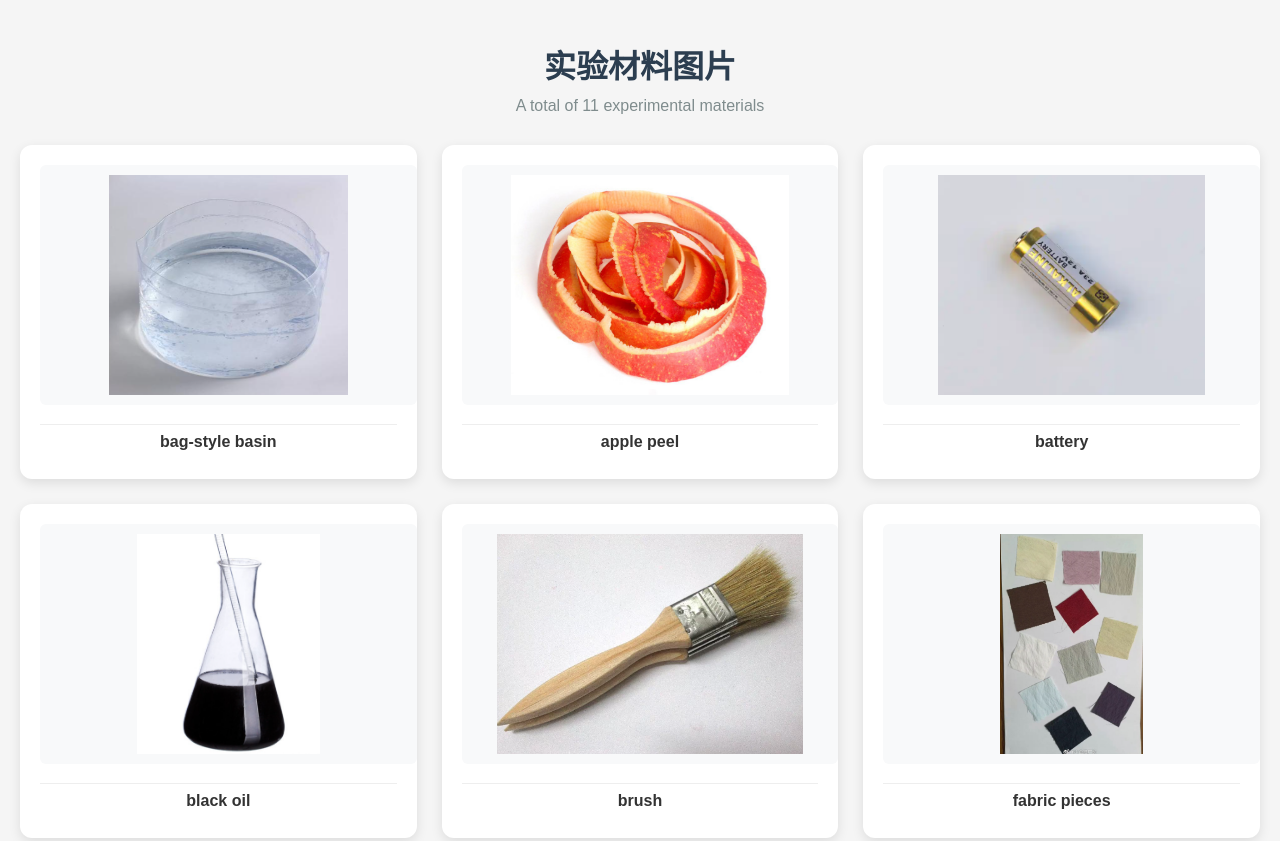
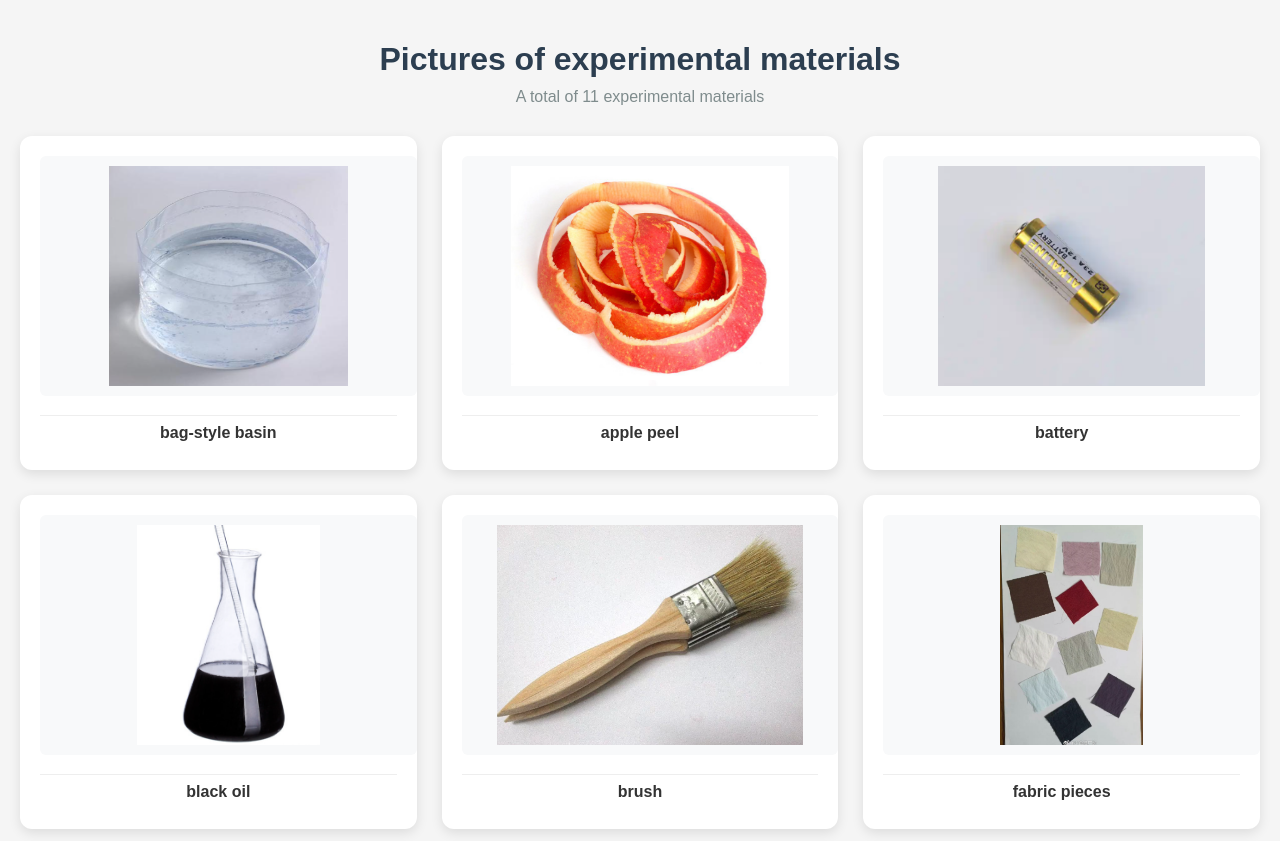
Before and after one commit to Jerry-18-bit/Photos, a plain HTML site: page index.html in a window 1280 px wide. Shown: the top 841 px of the page. Drawn offline with Linux system fonts and the light colour scheme.

Commit message:
Update index.html

```diff
--- a/index.html
+++ b/index.html
@@ -58,7 +58,7 @@
     </style>
 </head>
 <body>
-    <h1>实验材料图片</h1>
+    <h1>Pictures of experimental materials</h1>
     <div class="subtitle">A total of 11 experimental materials</div>
     <div class="gallery">
         <div class="image-card">
```
